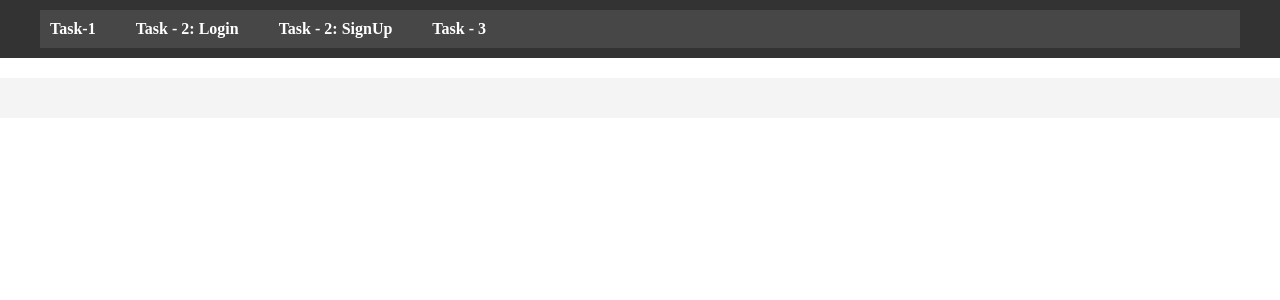
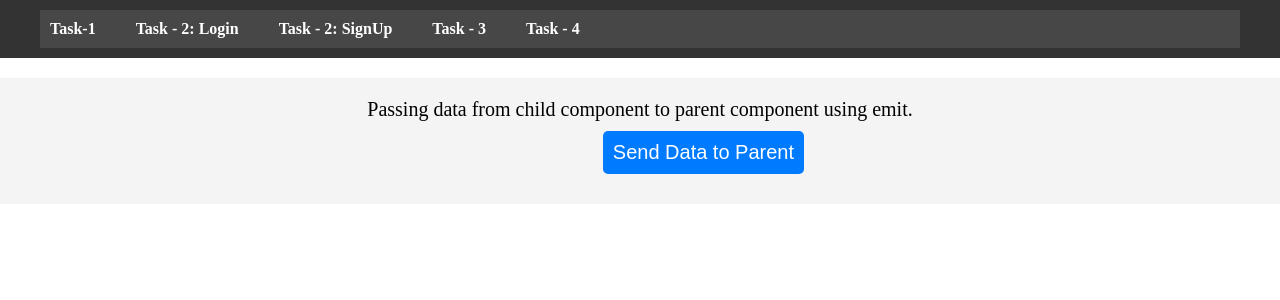
Before and after one commit to SaikalyanLabhishetty/Mantra_Vue_tasks, a Vue app: page /emittask in a window 1280 px wide. Shown: the top 300 px of the page. Built offline with nearby package versions, Linux system fonts and the light colour scheme.

Commit message:
working on task4

```diff
--- a/src/App.vue
+++ b/src/App.vue
@@ -11,6 +11,7 @@ import { RouterLink, RouterView } from 'vue-router'
           <RouterLink to="/login">Task - 2: Login</RouterLink>
           <RouterLink to="/signup">Task - 2: SignUp</RouterLink>
           <RouterLink to="/events">Task - 3</RouterLink>
+          <RouterLink to="/emittask">Task - 4</RouterLink>
         </nav>
       </div>
     </header>
--- /dev/null
+++ b/src/components/TaskFour.vue
@@ -0,0 +1,12 @@
+<template>
+    <div>
+      <p>Passing data from child component to parent component using emit.</p>
+      <button @click="sendDataToParent">Send Data to Parent</button>
+    </div>
+  </template>
+
+  <script setup>
+  const sendDataToParent = () => {
+    context.emit('childToParent', 'Hello from Child!');
+  };
+  </script>
--- /dev/null
+++ b/src/components/Taskone.vue
@@ -0,0 +1,85 @@
+<template>
+    <div class="Container">
+      <div class="HeaderContainer">
+        <h1>Component rendering using Vue</h1>
+      </div>
+      <div class="DescriptionContainer">
+        <p>Here we are trying to fetch data from jsonplaceholderApi.</p>
+      </div>
+      <div class="fetchContainer">
+        <button @click="fetchData">Fetch Data</button>
+        <ul>
+            <li v-for="info in data.slice(0, 20)" :key="info.id">ID: {{ info.id }} - Title: {{ info.title }}
+        </li>
+        </ul>
+      </div>
+    </div>
+  </template>
+
+  <script setup>
+  import { ref } from "vue";
+
+  const data = ref([]);
+
+  const fetchData = async () => {
+    try {
+      const response = await fetch('https://jsonplaceholder.typicode.com/posts');
+      data.value = await response.json();
+    } catch (error) {
+      console.error(error);
+    }
+  };
+  </script>
+
+  <style>
+  .Container {
+    display: flex;
+    flex-direction: column;
+    color: white;
+    justify-content: center;
+  }
+
+  .HeaderContainer {
+    display: flex;
+    flex-direction: column;
+    justify-content: center;
+    text-align: center;
+  }
+
+  h1 {
+    color: white;
+    text-align: center;
+  }
+
+  .fetchContainer {
+    margin-top: 20px;
+  }
+
+  button {
+    padding: 10px;
+    cursor: pointer;
+    background-color: #007bff;
+    color: white;
+    border: none;
+    border-radius: 5px;
+    margin-left: 47%;
+    margin-bottom: 10px;
+    font-size: 20px;
+  }
+  p{
+    font-size: 20px;
+    text-align: center;
+  }
+
+  ul {
+    list-style-type: none;
+    padding: 0;
+    margin: 0;
+  }
+
+  li {
+    margin: 5px 0 0 5px;
+    font-size: 20px;
+    text-align: center;
+  }
+  </style>
--- a/src/router/index.js
+++ b/src/router/index.js
@@ -1,6 +1,7 @@
 import { createRouter, createWebHistory } from 'vue-router'
 import TaskOne from '../components/TaskOne.vue';
 import TaskThree from "../components/TaskThree.vue"
+import TaskFour from "../components/TaskFour.vue"
 
 const router = createRouter({
   history: createWebHistory(import.meta.env.BASE_URL),
@@ -24,6 +25,11 @@ const router = createRouter({
       path: '/events',
       name: 'events',
       component: TaskThree
+    },
+    {
+      path:'/emittask',
+      name:'emittask',
+      component: TaskFour
     }
   ]
 })
```
Also changed, not shown: src/views/Emitevent.vue (added, +16 -0 lines).
